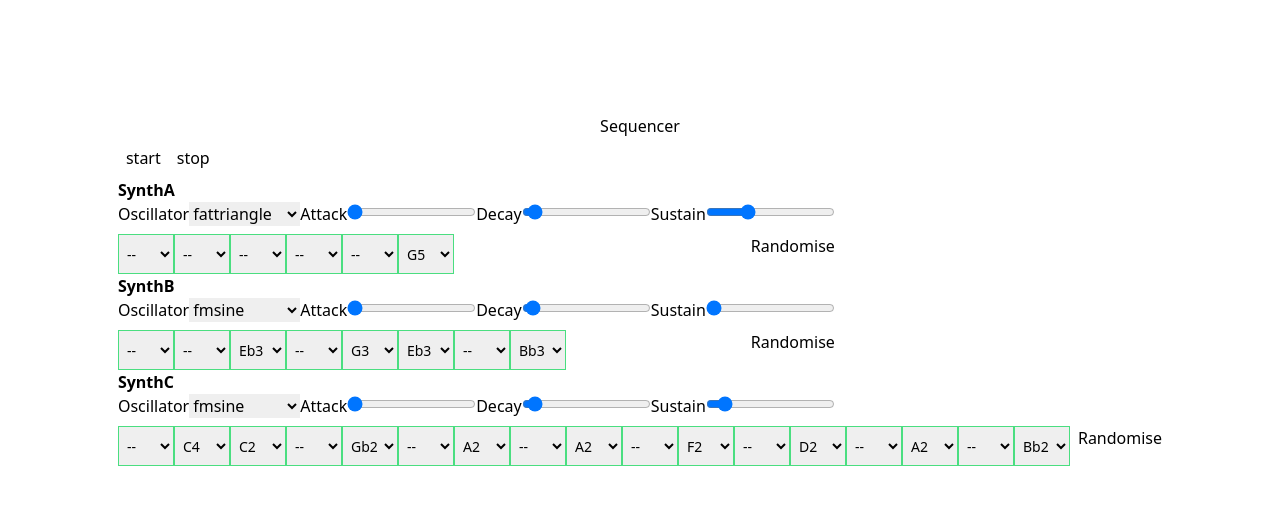
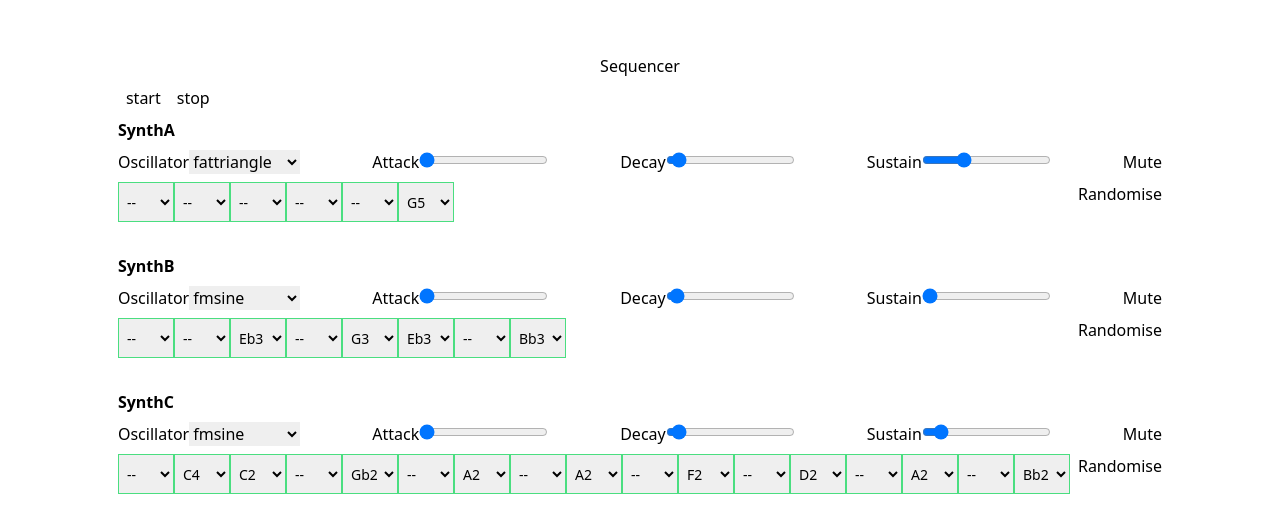
Before and after one commit to edwardhorsey/tone-sequencer, a Next.js app: page / in a window 1280 px wide. Shown: the part 110-642 px from the top of the page. Built offline with nearby package versions, Linux system fonts and the light colour scheme.

Commit message:
Mute / unmute instruments

```diff
--- a/src/components/Tracks.tsx
+++ b/src/components/Tracks.tsx
@@ -42,15 +42,20 @@ export default function Tracks() {
     return (
         <section className="flex flex-col items-start w-full">
             {tracks.map((track) => {
+                const muted = track.instrumentConfig.gain === 0;
+
                 return (
-                    <article className="flex flex-col gap-2" key={track.id}>
-                        <div>
-                            <h2 className="mr-2 font-bold">{track.id}</h2>
+                    <article className="flex flex-col gap-2 w-full mb-8" key={track.id}>
+                        <h2 className="mr-2 font-bold">{track.id}</h2>
 
+                        <div className="flex justify-between">
                             <label>
                                 <span>Oscillator</span>
                                 <select
-                                    defaultValue={track.instrument.oscillator.type}
+                                    defaultValue={
+                                        track.instrumentConfig.synthOptions.oscillator?.type ??
+                                        track.instrument.synth.oscillator.type
+                                    }
                                     onChange={(event) => {
                                         const value = event.target.value;
 
@@ -78,7 +83,10 @@ export default function Tracks() {
                                 <input
                                     type="range"
                                     defaultValue={calculatePercentageFromAttackValue(
-                                        Number(track.instrument.envelope.attack),
+                                        Number(
+                                            track.instrumentConfig.synthOptions?.envelope?.attack ??
+                                                track.instrument.synth.envelope.attack,
+                                        ),
                                     )}
                                     onChange={(event) => {
                                         const value = Number(event.target.value);
@@ -100,7 +108,10 @@ export default function Tracks() {
                                 <input
                                     type="range"
                                     defaultValue={calculatePercentageFromDecayValue(
-                                        Number(track.instrument.envelope.decay),
+                                        Number(
+                                            track.instrumentConfig.synthOptions?.envelope?.decay ??
+                                                track.instrument.synth.envelope.decay,
+                                        ),
                                     )}
                                     onChange={(event) => {
                                         const value = Number(event.target.value);
@@ -122,7 +133,8 @@ export default function Tracks() {
                                 <input
                                     type="range"
                                     defaultValue={calculatePercentageFromSustainValue(
-                                        track.instrument.envelope.sustain,
+                                        track.instrumentConfig.synthOptions?.envelope?.sustain ??
+                                            track.instrument.synth.envelope.sustain,
                                     )}
                                     onChange={(event) => {
                                         const value = Number(event.target.value);
@@ -138,6 +150,17 @@ export default function Tracks() {
                                     }}
                                 />
                             </label>
+
+                            <button
+                                type="button"
+                                onClick={() => {
+                                    updateInstrument(track.id, {
+                                        gain: muted ? 0.9 : 0,
+                                    });
+                                }}
+                            >
+                                {muted ? 'Unmute' : 'Mute'}
+                            </button>
                         </div>
 
                         <div className="flex">
--- a/src/lib/playSequence.ts
+++ b/src/lib/playSequence.ts
@@ -15,7 +15,7 @@ export const playSequenceInStore = (tracks: Track[], time: Time): void => {
             if (currentNote) {
                 const { pitch } = currentNote;
 
-                instrument.triggerAttackRelease(pitch, '16n', time);
+                instrument.synth.triggerAttackRelease(pitch, '16n', time);
             }
         }
     });
--- a/src/lib/trackHelpers.ts
+++ b/src/lib/trackHelpers.ts
@@ -125,7 +125,7 @@ export const initialInstrumentsConfig: {
                 sustain: 0.3,
             },
         },
-        gain: 90,
+        gain: 0.9,
     },
     [TrackNameType.SynthB]: {
         synthOptions: {
@@ -138,7 +138,7 @@ export const initialInstrumentsConfig: {
                 sustain: 0,
             },
         },
-        gain: 90,
+        gain: 0.9,
     },
     [TrackNameType.SynthC]: {
         synthOptions: {
@@ -151,6 +151,6 @@ export const initialInstrumentsConfig: {
                 sustain: 0.1,
             },
         },
-        gain: 90,
+        gain: 0.9,
     },
 };
--- a/src/stores/useTrackStore.ts
+++ b/src/stores/useTrackStore.ts
@@ -7,7 +7,10 @@ import merge from 'lodash/merge';
 import create from 'zustand';
 
 function createSynth(options?: InstrumentConfig) {
-    return new Tone.Synth(options?.synthOptions).toDestination();
+    const gain = new Tone.Gain(options?.gain).toDestination();
+    const synth = new Tone.Synth(options?.synthOptions).connect(gain);
+
+    return { gain, synth };
 }
 
 export interface TrackStore {
@@ -100,8 +103,9 @@ const useTrackStore = create<TrackStore>()((set, get) => ({
             if (trackToUpdate) {
                 trackToUpdate.instrumentConfig = merge(trackToUpdate.instrumentConfig, config);
 
-                // Update Tone.js instrument
-                trackToUpdate.instrument.set(trackToUpdate.instrumentConfig.synthOptions);
+                // Update Tone.js instruments
+                trackToUpdate.instrument.synth.set(trackToUpdate.instrumentConfig.synthOptions);
+                trackToUpdate.instrument.gain.gain.rampTo(trackToUpdate.instrumentConfig.gain);
 
                 return { ...state, tracks };
             }
```
Also changed, not shown: src/lib/types/sequencer.ts (+5 -2 lines).
